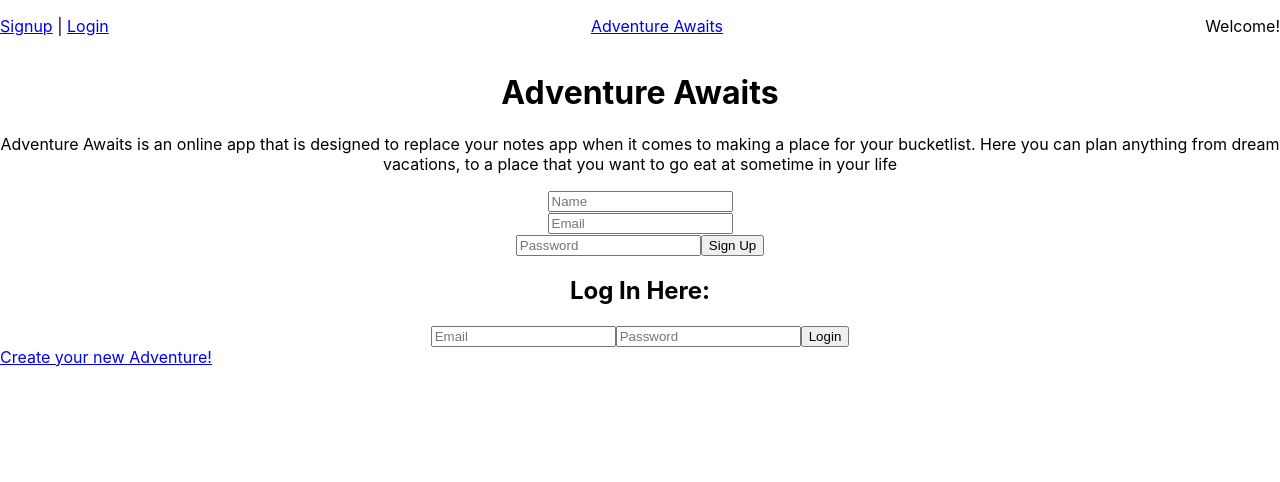
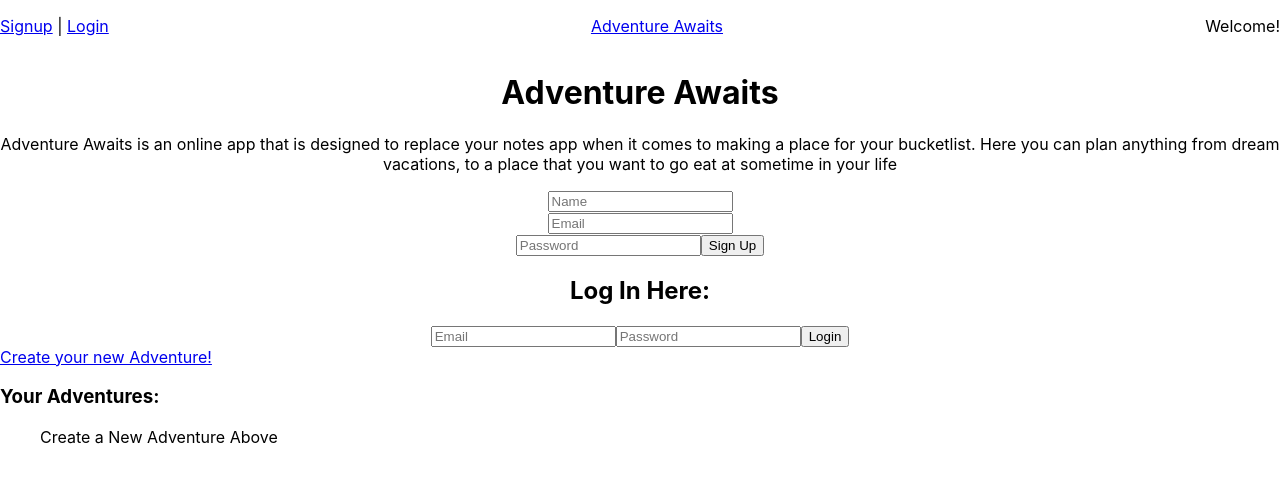
Before and after one commit to Brandon205/adventure-awaits, a React (Create React App) app in the folder client/: page /profile in a window 1280 px wide. Shown: the top 482 px of the page. Built offline with nearby package versions, Linux system fonts and the light colour scheme; no server answers.

Commit message:
/Profile done(TODO when /profile/new route is done

```diff
--- a/client/src/Profile.jsx
+++ b/client/src/Profile.jsx
@@ -13,15 +13,30 @@ class Profile extends React.Component {
         Authorization: `Bearer ${this.props.token}`
       }
     }
-    Axios.get('/api/usercategories', config).then(cats => {
-      this.setState({ categories: cats.data })
+    Axios.get('/api/usercategories', config).then(response => {
+      this.setState({ categories: response.data })
     })
   }
 
   render() {
+    var mappedCategories;
+    if(!this.state.categories.length) {
+      mappedCategories = <p> Create a New Adventure Above</p>
+    }
+    // TODO: Make sure this works when /profile/new POST route is complete
+    // else {
+    //   mappedCategories = <li> {categories } </li>
+    // }
+
 
     return (
-      <Link to="/profile/new"> Create your new Adventure! </Link>
+      <div>
+      <Link to="/profile/new"> Create your new Adventure! </Link> <br />
+      <h3>Your Adventures: </h3>
+      <ul>
+      {mappedCategories}
+      </ul>
+      </div>
     );
   }
 }
```
